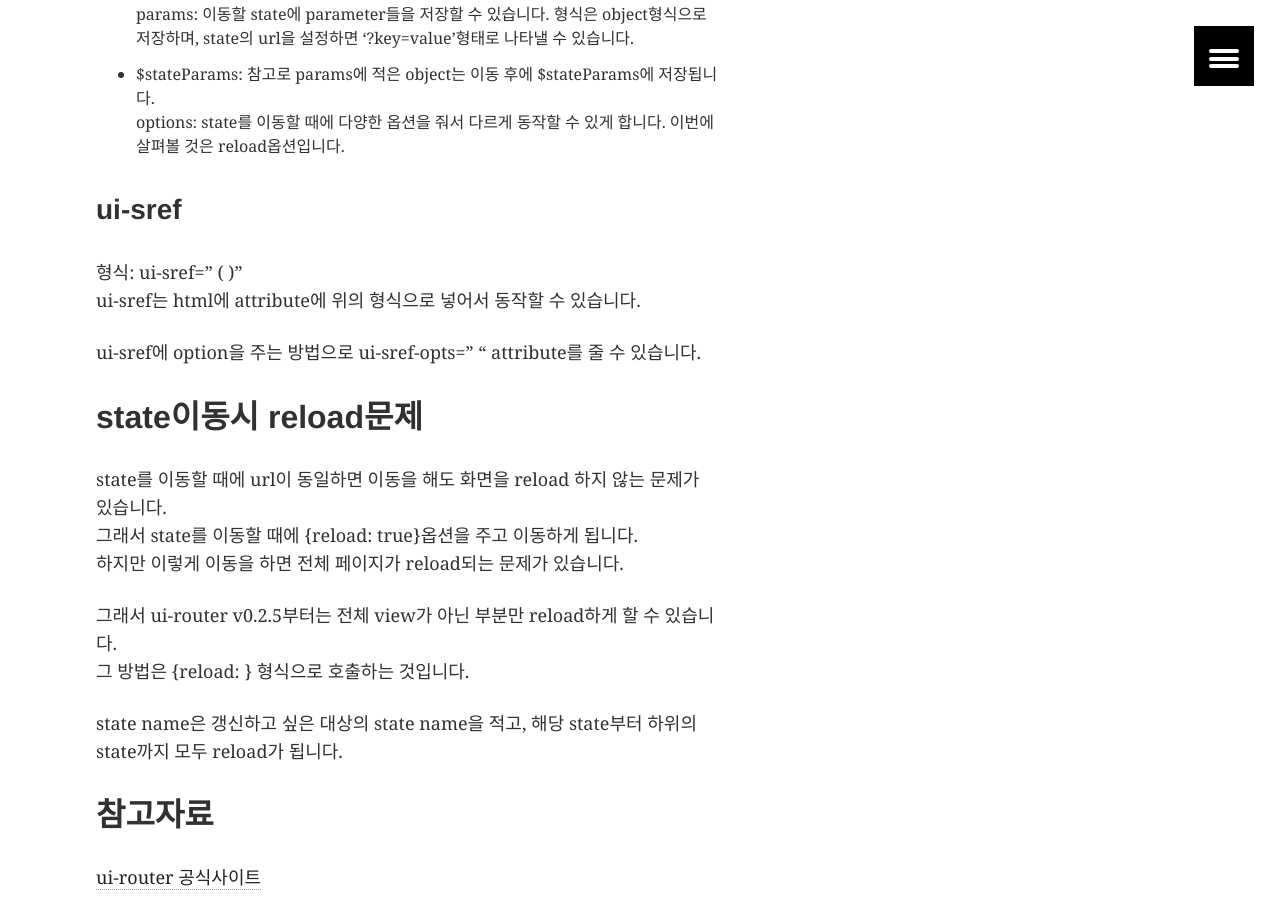
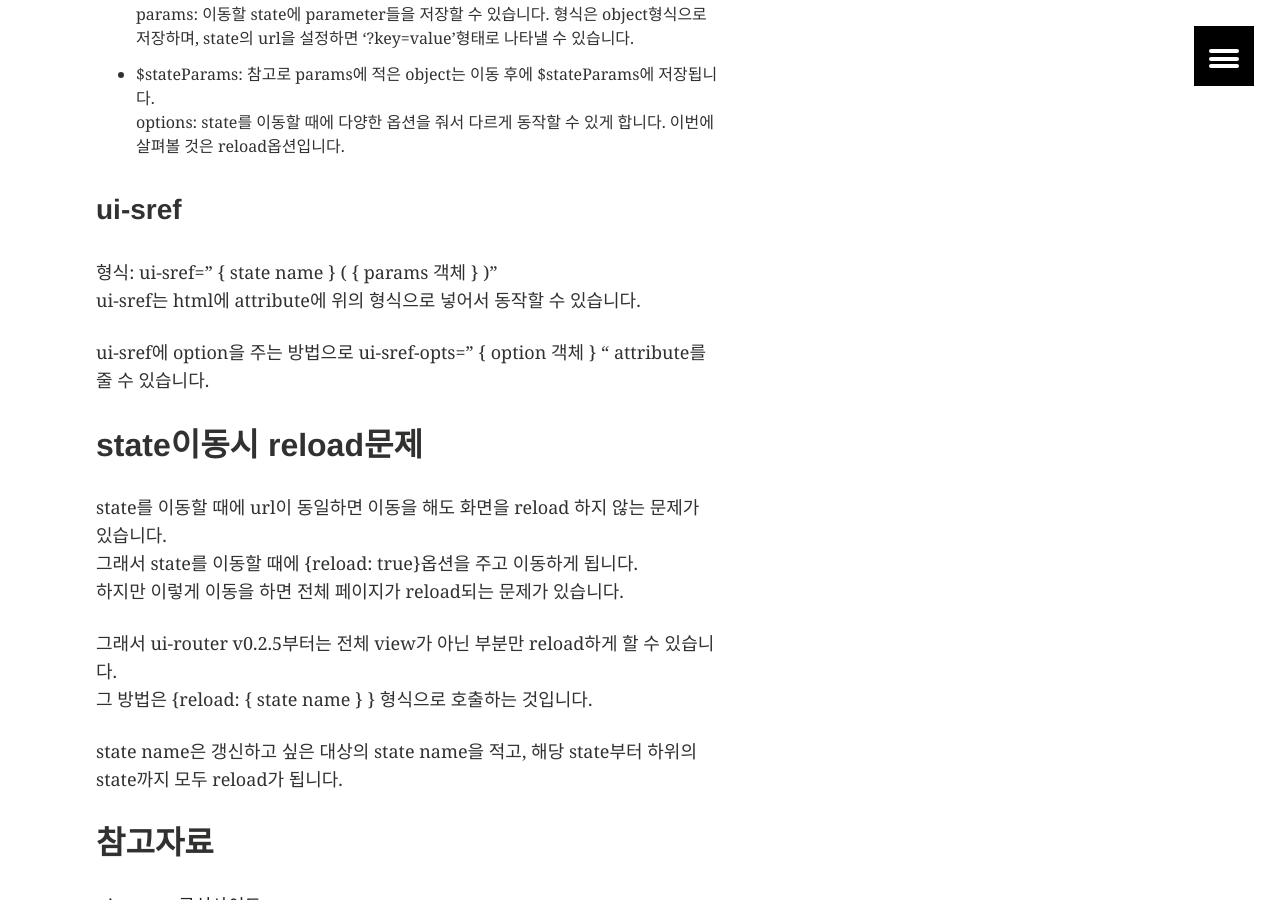
Before and after one commit to kbs0327/blog, a Jekyll site: the page built from _posts/2015-05-31-ui-router-reload.markdown, in a window 1280 px wide and 900 px high, scrolled down 1241 px. Built offline with Jekyll 4.4.1, drawn with Linux system fonts in a browser that asks for light colours.

Commit message:
ui-router 수정

```diff
--- a/_posts/2015-05-31-ui-router-reload.markdown
+++ b/_posts/2015-05-31-ui-router-reload.markdown
@@ -31,10 +31,10 @@ params: 이동할 state에 parameter들을 저장할 수 있습니다. 형식은
 options: state를 이동할 때에 다양한 옵션을 줘서 다르게 동작할 수 있게 합니다. 이번에 살펴볼 것은 reload옵션입니다.
 
 ### ui-sref
-형식: ui-sref=" {{ state name }} ( {{ params 객체 }} )"
+형식: ui-sref=" { state name } ( { params 객체 } )"
 ui-sref는 html에 attribute에 위의 형식으로 넣어서 동작할 수 있습니다.
 
-ui-sref에 option을 주는 방법으로 ui-sref-opts=" {{ option 객체 }} " attribute를 줄 수 있습니다.
+ui-sref에 option을 주는 방법으로 ui-sref-opts=" { option 객체 } " attribute를 줄 수 있습니다.
 
 ## state이동시 reload문제
 state를 이동할 때에 url이 동일하면 이동을 해도 화면을 reload 하지 않는 문제가 있습니다.
@@ -42,7 +42,7 @@ state를 이동할 때에 url이 동일하면 이동을 해도 화면을 reload
 하지만 이렇게 이동을 하면 전체 페이지가 reload되는 문제가 있습니다.
 
 그래서 ui-router v0.2.5부터는 전체 view가 아닌 부분만 reload하게 할 수 있습니다.
-그 방법은 {reload: {{ state name }} } 형식으로 호출하는 것입니다.
+그 방법은 {reload: { state name } } 형식으로 호출하는 것입니다.
 
 state name은 갱신하고 싶은 대상의 state name을 적고, 해당 state부터 하위의 state까지 모두 reload가 됩니다.
 
```
